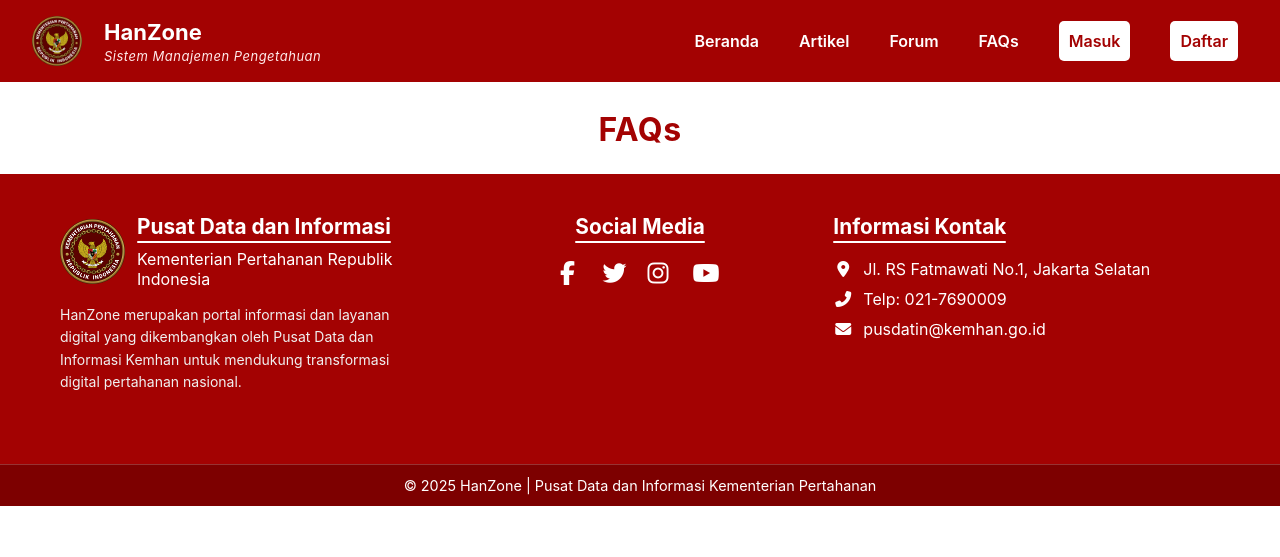
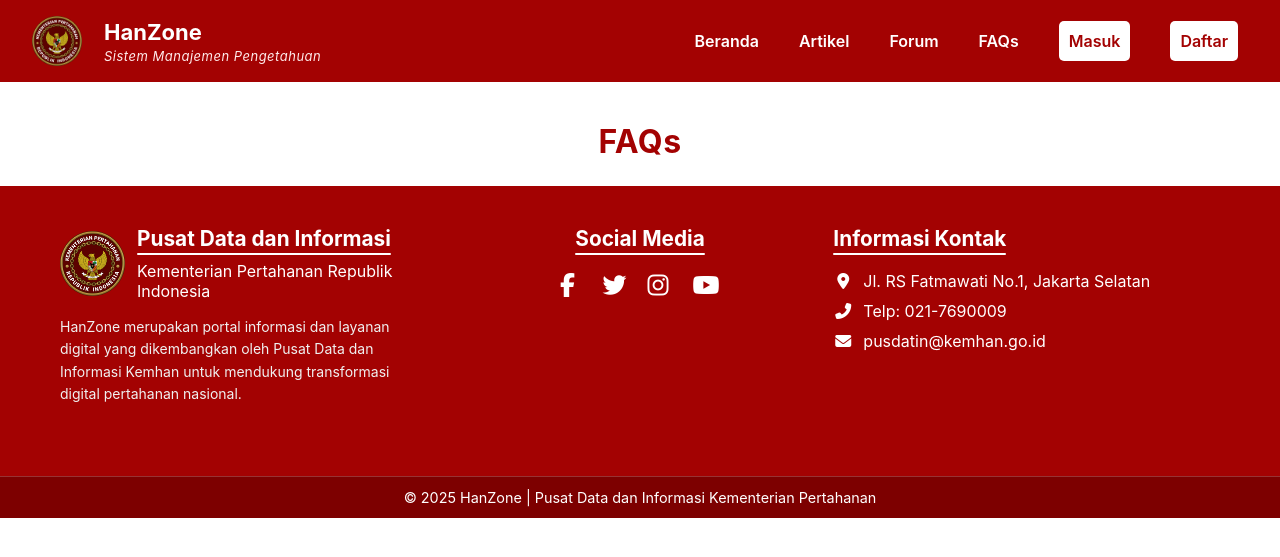
Before and after one commit to mahitatata/KEMHANRI, a PHP site: page /faq.php in a window 1280 px wide. Shown: the top 557 px of the page. Run offline with PHP 8.4, Linux system fonts and the light colour scheme; data that the repository does not hold is empty; some libraries are stand-ins or nearby versions.

Commit message:
nih dah bener

```diff
--- a/artikel.css
+++ b/artikel.css
@@ -7,7 +7,8 @@
 
     body {
       background-color: #fff;
-      padding-top: 70px; /* biar konten gak ketutup navbar fixed */
+      /* padding-top diatur oleh header.css melalui --main-header-height */
+      padding-top: 0;
     }
 
 /* Container untuk konten utama */
--- a/faq.css
+++ b/faq.css
@@ -38,15 +38,13 @@
 }
 
 .faq-title {
-  padding-top: 70px;
   text-align: center;
   font-size: 32px;
   font-weight: 700;
-  margin-top: 40px;
+  margin-top: 40px; /* gunakan margin, bukan padding-top */
   margin-bottom: 25px;
   color: #a30202;
   letter-spacing: 0.5px;
-  padding-top: 70px;
 }
 
 .faq-item {
@@ -145,12 +143,15 @@
   max-height: 0;
   overflow: hidden;
   opacity: 0;
-  padding: 0 16px;
-  transition: max-height 0.35s ease, opacity 0.25s ease;
+  padding: 0 16px; /* default: no vertical padding */
+  transition: max-height 0.42s cubic-bezier(.2,.8,.2,1),
+              opacity 0.22s ease,
+              padding 0.32s cubic-bezier(.2,.8,.2,1);
+  will-change: max-height, opacity, padding;
 }
 
 .faq-item.active .faq-answer {
-  max-height: 400px;
+  /* allow JS to set exact max-height; this rule keeps padding when active */
   padding: 16px;
 }
 
--- a/faq.js
+++ b/faq.js
@@ -58,21 +58,49 @@
 
   // ⬅️ WAJIB ADA
   item.classList.toggle("active");
+    // animasi buka / tutup
+    if (item.classList.contains("active")) {
+        // OPEN: set explicit maxHeight so transition animates from 0 -> scrollHeight
+        answer.style.maxHeight = answer.scrollHeight + "px";
+        // fade in after height change frame
+        requestAnimationFrame(() => {
+            answer.style.opacity = "1";
+        });
 
-  // animasi buka / tutup
-  if (item.classList.contains("active")) {
-    answer.style.opacity = "1";
+        // after transition of max-height finishes, remove inline maxHeight so height becomes auto
+        const onOpenEnd = function (ev) {
+            if (!ev || !ev.propertyName) return;
+            if (ev.propertyName.indexOf('max-height') === -1) return;
+            if (item.classList.contains('active')) {
+                answer.style.maxHeight = '';
+            }
+            answer.removeEventListener('transitionend', onOpenEnd);
+        };
+        answer.addEventListener('transitionend', onOpenEnd);
 
-    requestAnimationFrame(() => {
-        answer.style.maxHeight = answer.scrollHeight + "px";
-    });
+    } else {
+        // CLOSE: ensure we have a fixed start height, then animate to 0
+        // if maxHeight was '', compute current height via scrollHeight
+        const cur = answer.scrollHeight;
+        answer.style.maxHeight = cur + 'px';
+        // force reflow to apply the fixed height before animating to 0
+        // eslint-disable-next-line no-unused-expressions
+        answer.offsetHeight;
 
-} else {
+        // start fade-out then collapse height
+        answer.style.opacity = '0';
+        requestAnimationFrame(() => {
+            answer.style.maxHeight = '0px';
+        });
 
-    answer.style.maxHeight = "0px";
-    answer.style.opacity = "0";
-
-}
+        // cleanup listener (optional) — remove after transition
+        const onCloseEnd = function (ev) {
+            if (!ev || !ev.propertyName) return;
+            if (ev.propertyName.indexOf('max-height') === -1) return;
+            answer.removeEventListener('transitionend', onCloseEnd);
+        };
+        answer.addEventListener('transitionend', onCloseEnd);
+    }
 });
 
 });
--- a/forum.css
+++ b/forum.css
@@ -7,7 +7,9 @@
 
     body {
       background-color: #fff;
-      padding-top: 70px; /* biar konten gak ketutup navbar fixed */
+      /* padding-top diatur oleh header.css menggunakan --main-header-height
+         agar header fixed konsisten di semua halaman. */
+      padding-top: 0;
     }
 
 /* Container untuk konten utama */
--- a/header.css
+++ b/header.css
@@ -10,6 +10,22 @@
     z-index: 99999;
     width: 100%;
     left: 0;
+}
+
+/* Fix header height so it doesn't 'goyang' saat pindah halaman.
+   Body gets the same top padding so konten tidak melompat. */
+:root {
+  --main-header-height: 82px;
+}
+
+/* Pastikan header memiliki tinggi tetap */
+.main-header {
+  height: var(--main-header-height);
+}
+
+/* Beri ruang di atas konten agar header fixed tidak menutupi elemen */
+body {
+  padding-top: var(--main-header-height);
 }
 
 .nav-left, .nav-right {
--- a/style.css
+++ b/style.css
@@ -7,7 +7,8 @@
 
     body {
       background-color: #fff;
-      padding-top: 70px; /* biar konten gak ketutup navbar fixed */
+      /* padding-top diatur oleh header.css via --main-header-height */
+      padding-top: 0;
     }
 
     .hero {
@@ -205,7 +206,6 @@
 }
 
 .faq-title {
-  padding-top: 70px;
   text-align: center;
   font-size: 32px;
   font-weight: 700;
```
Also changed, not shown: dashboard.php (+16 -6 lines).
